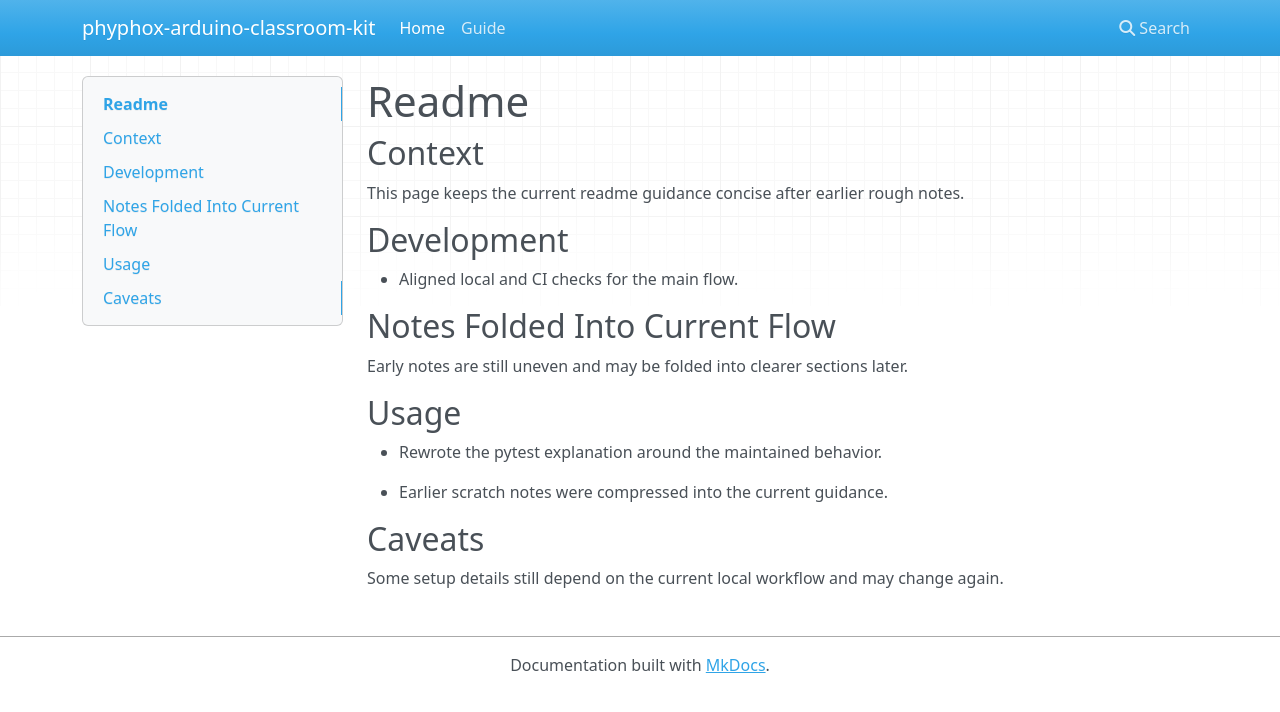
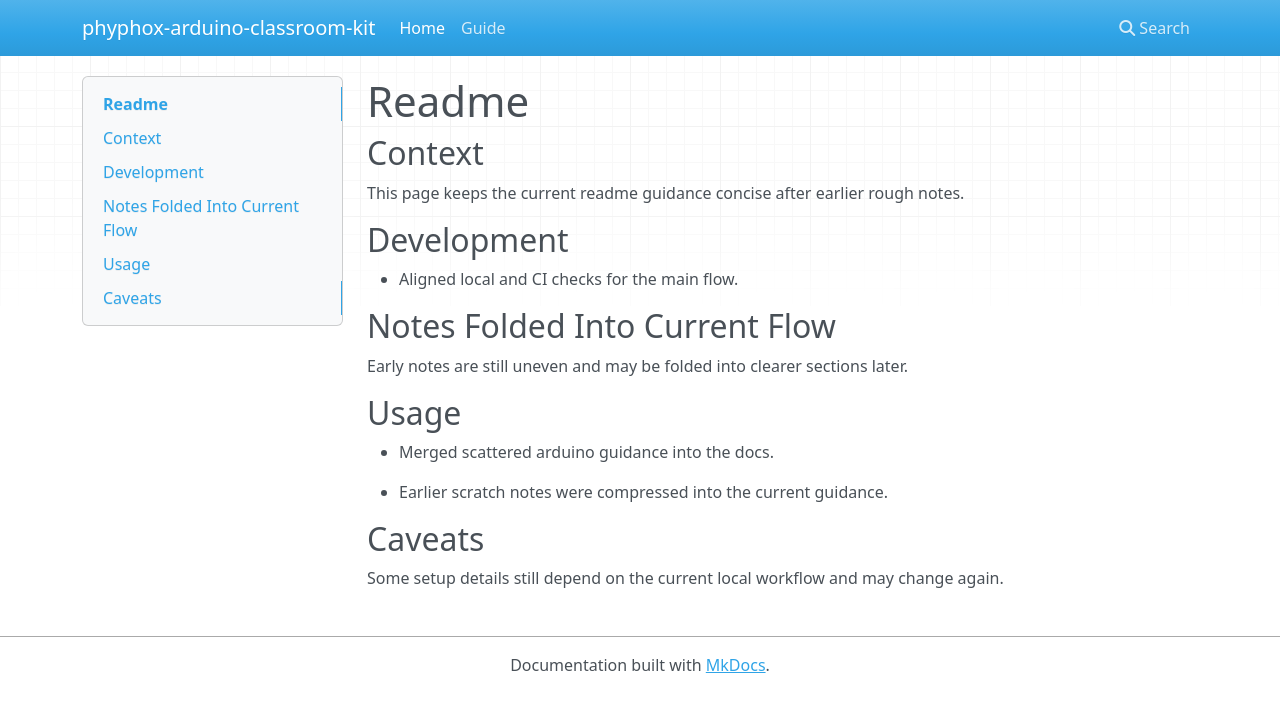
Before and after one commit to sebastianspicker/phyphox-arduino-classroom-kit, an MkDocs documentation site: the page built from docs/README.md, in a window 1280 px wide. Shown: the top 712 px of the page. Built offline with MkDocs 1.6.1, drawn with Linux system fonts in a browser that asks for light colours; nearby versions of some CDN libraries.

Commit message:
docs(arduino): clarify arduino guidance after the audit pass

```diff
--- a/docs/README.md
+++ b/docs/README.md
@@ -11,7 +11,7 @@ This page keeps the current readme guidance concise after earlier rough notes.
 Early notes are still uneven and may be folded into clearer sections later.
 
 ## Usage
-- Rewrote the pytest explanation around the maintained behavior.
+- Merged scattered arduino guidance into the docs.
 
 - Earlier scratch notes were compressed into the current guidance.
 
```
Also changed, not shown: docs/arduino-cleanup.md (added, +11 -0 lines).
